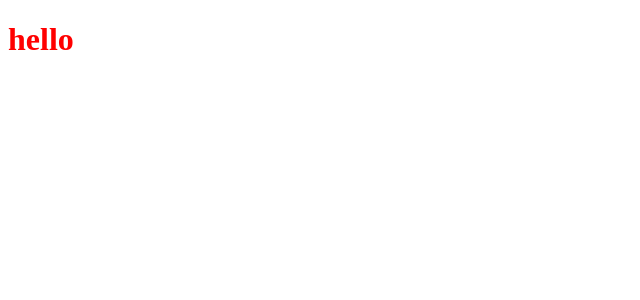
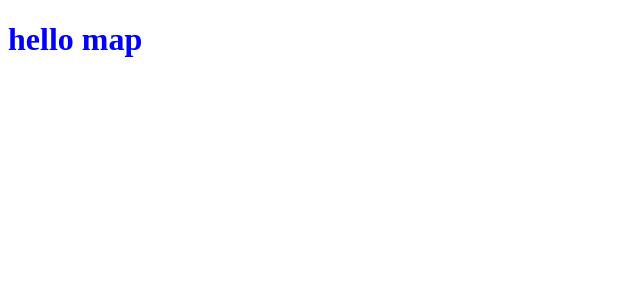
Before and after one commit to WKlili/useHtmlApi, a Vue app: page / in a window 1280 px wide. Shown: the top 300 px of the page, without its empty margins (0-640 px from the left). Built offline with nearby package versions, Linux system fonts and the light colour scheme.

Commit message:
简单解决加载慢的问题

```diff
--- a/src/App.vue
+++ b/src/App.vue
@@ -9,13 +9,13 @@
 export default {
     data() {
         return {
-            msg: "hello"
+            msg: "hello map"
         };
     }
 };
 </script>
 <style>
 h1 {
-    color: red;
+    color: blue;
 }
 </style>
--- a/webpack.config.js
+++ b/webpack.config.js
@@ -5,6 +5,7 @@ const webpack = require('webpack');
 const VueLoaderPlugin = require('vue-loader/lib/plugin');
 
 module.exports = {
+  mode: 'development',
   entry: {
     app: './src/main.js'
   },
@@ -12,19 +13,20 @@ module.exports = {
     filename: '[name].bundle.js',
     path: path.resolve(__dirname, 'dist')
   },
-  devtool: 'inline-source-map',
+  devtool: 'cheap-module-eval-source-map',
   module: {
-    rules: [
-      {
+    rules: [{
         test: /\.css$/,
         use: [
           'style-loader',
           'css-loader'
-      ]
+        ],
+        include: path.resolve(__dirname, 'src')
       },
       {
         test: /\.vue$/,
         use: 'vue-loader',
+        include: path.resolve(__dirname, 'src')
       }
     ]
   },
@@ -37,6 +39,9 @@ module.exports = {
     new HtmlWebpackPlugin({
       title: 'test输出到页面的内容',
       template: 'index.html',
+      contentBase: false, // since we use CopyWebpackPlugin.
+      compress: true,
+      clientLogLevel: 'warning',
     }),
     new webpack.NamedModulesPlugin(),
     new webpack.HotModuleReplacementPlugin(),
```
Also changed, not shown: 1 other file (tests, documents, lock files or other folders). Lines whose indentation alone changed are shown as unchanged.
